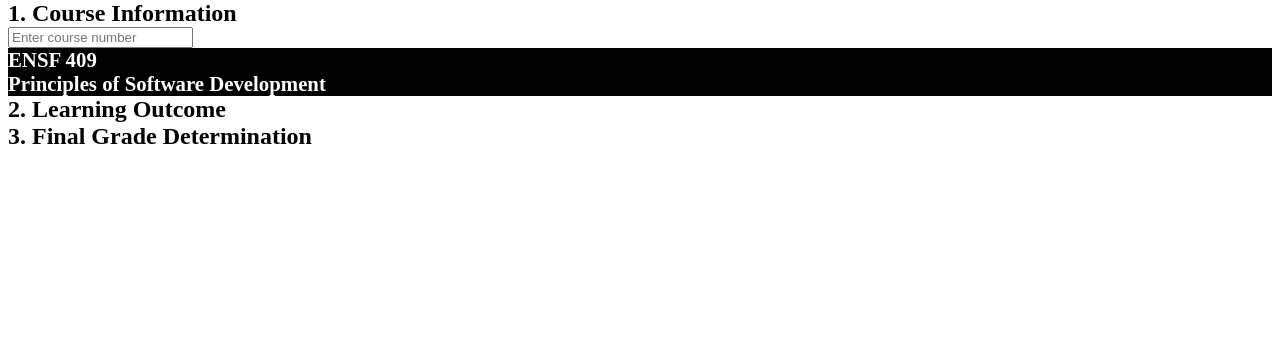
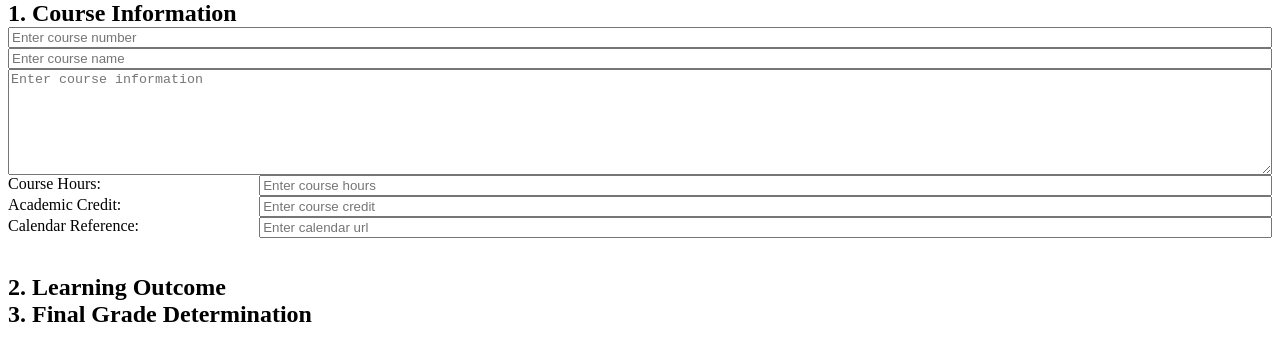
Before and after one commit to Karenzhang7717/ENSF607_Web_Project, a React (Create React App) app in the folder course-outline/: page / in a window 1280 px wide. Shown: the top 360 px of the page. Built offline with nearby package versions, Linux system fonts and the light colour scheme.

Commit message:
implement course info

```diff
--- a/course-outline/src/components/CourseInfo.js
+++ b/course-outline/src/components/CourseInfo.js
@@ -1,22 +1,125 @@
 import {useState} from 'react';
+
 
 function CourseInfo() {
   const [courseNumber, setCourseNumber] = useState("");
+  const [courseName, setCourseName] = useState("");
+  const [courseInfo, setCourseInfo] = useState("");
+  const [courseHour, setCourseHour] = useState("");
+  const [courseCredit, setCourseCredit] = useState("");
+  const [calendarUrl, setCalendarUrl] = useState("");
+  const [hourNotEmpty, setHourNotEmpty] = useState(false);
+  const [creditNotEmpty, setCreditNotEmpty] = useState(false);
+  const [urlNotEmpty, setUrlNotEmpty] = useState(false);
+
+  const style_input1 = {
+    display: 'flex',
+    flexDirection: 'column',
+  };
+
+  const displayCourseHour = (e) => {
+    setCourseHour(e.target.value);
+    if (e.target.value !== '')
+      setHourNotEmpty(hourNotEmpty => true);
+    else
+      setHourNotEmpty(hourNotEmpty => false);
+  };
+
+  const displayCourseCredit = (e) => {
+    setCourseCredit(e.target.value);
+    if (e.target.value !== '')
+      setCreditNotEmpty(creditNotEmpty => true);
+    else
+      setCreditNotEmpty(creditNotEmpty => false);
+  };
+
+  const displayCalendarUrl = (e) => {
+    setCalendarUrl(e.target.value);
+    if (e.target.value !== '')
+      setUrlNotEmpty(urlNotEmpty => true);
+    else
+      setUrlNotEmpty(urlNotEmpty => false);
+  };
 
   return (
     <div>
         <h1>1. Course Information</h1>
-        <div>
+        <div style={style_input1}>
             <input className="input"
             type="text"
             placeholder="Enter course number"
             value={courseNumber}
             onChange={(e) => setCourseNumber(e.target.value)}
-            onKeyDown={(e) => setCourseNumber(e.target.value)}
             />
-            <h2>ENSF 409</h2>
-            <h2>Principles of Software Development</h2>
+            <input className="input"
+            type="text"
+            placeholder="Enter course name"
+            value={courseName}
+            onChange={(e) => setCourseName(e.target.value)}
+            />
+            <textarea className="input"
+            style={{ height: '100px' }}
+            type="text"
+            placeholder="Enter course information"
+            value={courseInfo}
+            onChange={(e) => setCourseInfo(e.target.value)}
+            />
+            <div style={{display: 'flex'}}>
+              <label style={{flex:'1'}}>Course Hours:</label>
+              <input className="input"
+              style={{flex:'4'}}
+              type="text"
+              placeholder="Enter course hours"
+              value={courseHour}
+              onChange={(e) => displayCourseHour(e)}
+              />
+            </div>
+            <div style={{display: 'flex'}}>
+              <label style={{flex:'1'}}>Academic Credit:</label>
+              <input className="input"
+              style={{flex:'4'}}
+              type="text"
+              placeholder="Enter course credit"
+              value={courseCredit}
+              onChange={(e) => displayCourseCredit(e)}
+              />
+            </div>
+            <div style={{display: 'flex'}}>
+              <label style={{flex:'1'}}>Calendar Reference:</label>
+              <input className="input"
+              style={{flex:'4'}}
+              type="text"
+              placeholder="Enter calendar url"
+              value={calendarUrl}
+              onChange={(e) => displayCalendarUrl(e)}
+              />
+            </div>
         </div>
+        <br></br>
+        <div>
+            <h2>{courseNumber}</h2>
+            <h2>{courseName}</h2>
+            <p>{courseInfo}</p>
+            { hourNotEmpty && (
+            <div style={{display: 'flex'}}>
+              <label style={{flex:'1'}}>Course Hour:</label>
+              <label style={{flex:'4'}}>{courseHour}</label>
+            </div>
+            )}
+            { creditNotEmpty && (
+            <div style={{display: 'flex'}}>
+              <label style={{flex:'1'}}>Academic Credit:</label>
+              <label style={{flex:'4'}}>{courseCredit}</label>
+            </div>
+            )}
+            { urlNotEmpty && (
+            <div style={{display: 'flex'}}>
+              <label style={{flex:'1'}}>Calendar Reference:</label>
+              <a href={calendarUrl} style={{flex:'4'}}>{calendarUrl}</a>
+            </div>
+            )}
+        </div>
+        <br></br>
     </div>
   );
 }
```
Also changed, not shown: 1 other file (tests, documents, lock files or other folders).
